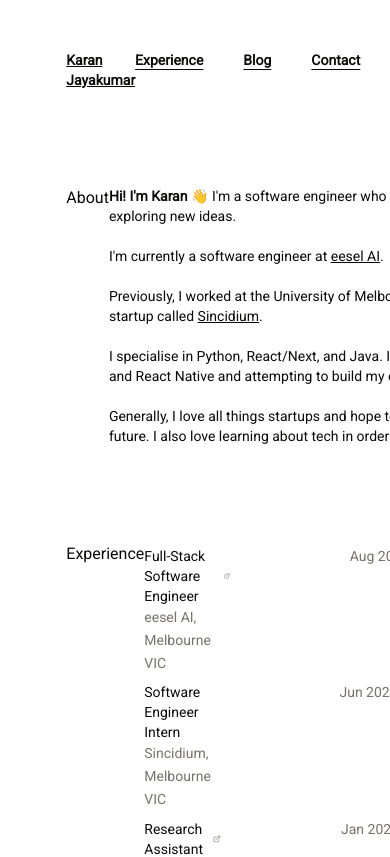
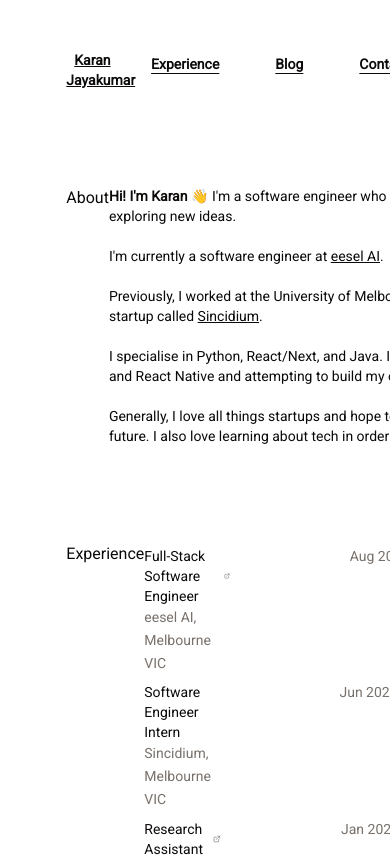
Before and after one commit to KaranJayakumar/portfolio, a Next.js app: page / in a window 390 px wide. Shown: the top 857 px of the page. Built offline with nearby package versions, Linux system fonts and the light colour scheme.

Commit message:
Clean up transitions on nav items and use popover for onclick for mobile support

```diff
--- a/app/_components/layout/NavigationBar.tsx
+++ b/app/_components/layout/NavigationBar.tsx
@@ -4,6 +4,7 @@ import "../../styles/index.css"
 import { HoverCard, HoverCardContent, HoverCardPositioner, HoverCardTrigger } from "../ui/hover-card"
 import { ContactCard } from "../ContactCard"
 import { useRouter } from "next/navigation"
+import { Popover } from "@base-ui/react"
 
 
 export const NavigationBar = () => {
@@ -19,16 +20,19 @@ export const NavigationBar = () => {
         <div className="flex flex-row h-fit text-sm underline-offset-4 gap-x-10">
           <NavItem title="Experience" path="/" onClick={onExperienceClick}/>
           <NavItem title="Blog" path="/blogs"/>
-          <HoverCard>
-            <HoverCardTrigger delay={50} className="">
-                <div className={`rounded-md underline`}>{'Contact'}</div>
-            </HoverCardTrigger>
-            <HoverCardPositioner sideOffset={10} className='mr-6'>
-              <HoverCardContent className="bg-white duration-[800]">
-                <ContactCard/>
-              </HoverCardContent>
-            </HoverCardPositioner>
-          </HoverCard>
+<Popover.Root>
+            <Popover.Trigger className="rounded-md underline cursor-pointer nav-item">
+              Contact
+            </Popover.Trigger>
+            <Popover.Portal>
+              <Popover.Backdrop className="bg-black/20 backdrop-blur-sm"/>
+              <Popover.Positioner>
+                <Popover.Popup className="bg-white rounded-lg shadow-lg p-4 border border-gray-200">
+                  <ContactCard/>
+                </Popover.Popup>
+              </Popover.Positioner>
+            </Popover.Portal>
+          </Popover.Root>
         </div>
       </div>
   )
--- a/app/styles/index.css
+++ b/app/styles/index.css
@@ -1,8 +1,14 @@
 .nav-item{
-  box-shadow: inset 0 -3px 0 -1px #FFF;
-  transition: box-shadow .4s ease-in-out;
+  box-shadow: inset 0 -2px 0 -1px #FFF;
+  transition: box-shadow .2s ease-in-out;
+  position: relative;
+  padding: 4px 8px;
 }
 
 .nav-item:hover {
-  box-shadow: inset 0 -40px 0 -1px #D7E2E9;
+  box-shadow: inset 0 -30px 0 -1px #D7E2E9;
 }
+
+.nav-item:active {
+  box-shadow: inset 0 -15px 0 -1px #D7E2E9;
+}
```
